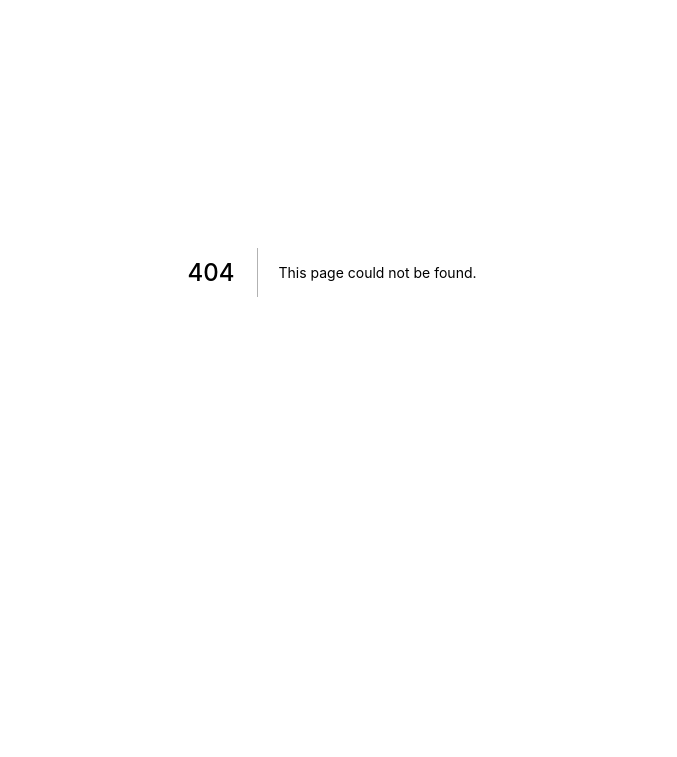
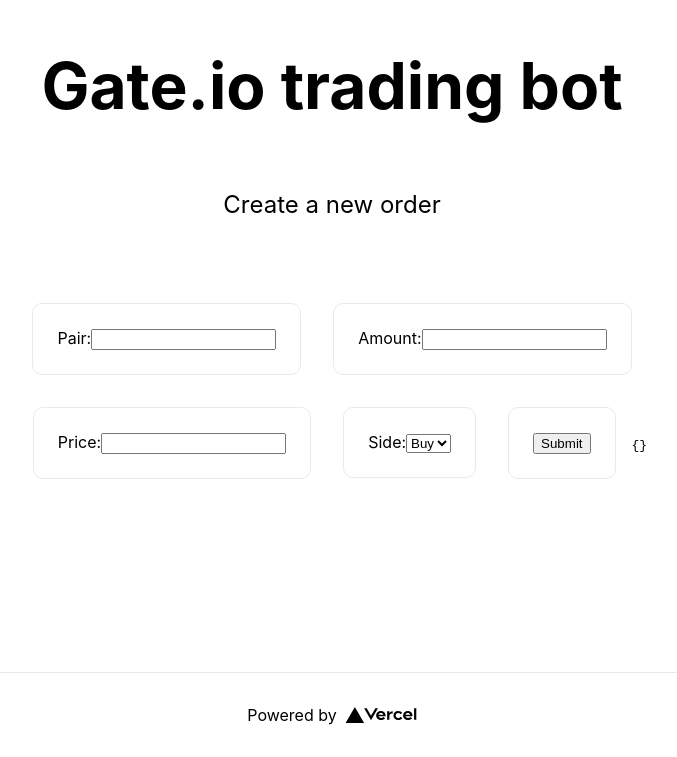
Before and after one commit to sovattha/gateio-nextjs, a Next.js app: page /orders/new in a window 1280 px wide. Before the commit this address had no page. Shown: the part 128-885 px from the top of the page, without its empty margins (308-985 px from the left). Before the commit the page ends 800 px from the top, so only its background shows below. Built offline with nearby package versions, Linux system fonts and the light colour scheme.

Commit message:
Allow to create new order

```diff
--- a/pages/index.tsx
+++ b/pages/index.tsx
@@ -44,7 +44,6 @@
     <div className={styles.container}>
       <Head>
         <title>Gate.io trading bot</title>
-        <meta name="description" content="Generated by create next app" />
         <link rel="icon" href="/favicon.ico" />
       </Head>
 
--- /dev/null
+++ b/pages/orders/new.tsx
@@ -0,0 +1,98 @@
+import axios, { AxiosRequestConfig } from 'axios';
+import type { NextPage } from 'next';
+import Head from 'next/head';
+import Image from 'next/image';
+import { useEffect, useState } from 'react';
+import styles from '../../styles/orders.module.css';
+
+const Home: NextPage = () => {
+  const [pair, setPair] = useState('');
+  const [amount, setAmount] = useState('');
+  const [price, setPrice] = useState('');
+  const [side, setSide] = useState('buy');
+  const [result, setResult] = useState({});
+
+  async function saveOrder() {
+    const config: AxiosRequestConfig = {
+      method: 'post',
+      url: `https://${process.env.NEXT_PUBLIC_ASTRA_DB_ID}-${process.env.NEXT_PUBLIC_ASTRA_DB_REGION}.apps.astra.datastax.com/api/rest/v2/namespaces/${process.env.NEXT_PUBLIC_ASTRA_DB_NAMESPACE}/collections/orders`,
+      headers: {
+        accept: 'application/json',
+        'X-Cassandra-Token': process.env.NEXT_PUBLIC_ASTRA_DB_APPLICATION_TOKEN || '',
+        'Content-Type': 'application/json',
+      },
+      data: {
+        pair,
+        price,
+        amount,
+        side,
+      },
+    };
+    axios(config)
+      .then(function (response) {
+        const responseData = response.data;
+        console.log(responseData);
+        setResult(responseData);
+      })
+      .catch(function (error) {
+        console.log(error);
+        setResult(error);
+      });
+  }
+
+  return (
+    <div className={styles.container}>
+      <Head>
+        <title>Gate.io trading bot</title>
+        <link rel="icon" href="/favicon.ico" />
+      </Head>
+
+      <main className={styles.main}>
+        <h1 className={styles.title}>Gate.io trading bot</h1>
+        <p className={styles.description}>Create a new order</p>
+        <div className={styles.grid}>
+          <div className={styles.card}>
+            <label>Pair:</label>
+            <input type="text" value={pair} onChange={(event) => setPair(event.target.value)} />
+          </div>
+          <div className={styles.card}>
+            <label>Amount:</label>
+            <input type="text" value={amount} onChange={(event) => setAmount(event.target.value)} />
+          </div>
+          <div className={styles.card}>
+            <label>Price:</label>
+            <input type="text" value={price} onChange={(event) => setPrice(event.target.value)} />
+          </div>
+          <div className={styles.card}>
+            <label>Side:</label>
+            <select value={side} onChange={(event) => setSide(event.target.value)}>
+              <option value="buy">Buy</option>
+              <option value="sell">Sell</option>
+            </select>
+          </div>
+          <div className={styles.card} onClick={() => saveOrder()}>
+            <button>Submit</button>
+          </div>
+          <div>
+            <code>{JSON.stringify(result)}</code>
+          </div>
+        </div>
+      </main>
+
+      <footer className={styles.footer}>
+        <a
+          href="https://vercel.com?utm_source=create-next-app&utm_medium=default-template&utm_campaign=create-next-app"
+          target="_blank"
+          rel="noopener noreferrer"
+        >
+          Powered by{' '}
+          <span className={styles.logo}>
+            <Image src="/vercel.svg" alt="Vercel Logo" width={72} height={16} />
+          </span>
+        </a>
+      </footer>
+    </div>
+  );
+};
+
+export default Home;
--- /dev/null
+++ b/styles/orders.module.css
@@ -0,0 +1,115 @@
+.container {
+  padding: 0 2rem;
+}
+
+.main {
+  min-height: 100vh;
+  padding: 4rem 0;
+  flex: 1;
+  display: flex;
+  flex-direction: column;
+  justify-content: center;
+  align-items: center;
+}
+
+.footer {
+  display: flex;
+  flex: 1;
+  padding: 2rem 0;
+  border-top: 1px solid #eaeaea;
+  justify-content: center;
+  align-items: center;
+}
+
+.footer a {
+  display: flex;
+  justify-content: center;
+  align-items: center;
+  flex-grow: 1;
+}
+
+.title a {
+  color: #0070f3;
+  text-decoration: none;
+}
+
+.title a:hover,
+.title a:focus,
+.title a:active {
+  text-decoration: underline;
+}
+
+.title {
+  margin: 0;
+  line-height: 1.15;
+  font-size: 4rem;
+}
+
+.title,
+.description {
+  text-align: center;
+}
+
+.description {
+  margin: 4rem 0;
+  line-height: 1.5;
+  font-size: 1.5rem;
+}
+
+.code {
+  background: #fafafa;
+  border-radius: 5px;
+  padding: 0.75rem;
+  font-size: 1.1rem;
+  font-family: Menlo, Monaco, Lucida Console, Liberation Mono, DejaVu Sans Mono, Bitstream Vera Sans Mono, Courier New, monospace;
+}
+
+.grid {
+  display: flex;
+  align-items: center;
+  justify-content: center;
+  flex-wrap: wrap;
+  max-width: 800px;
+}
+
+.card {
+  margin: 1rem;
+  padding: 1.5rem;
+  text-align: left;
+  color: inherit;
+  text-decoration: none;
+  border: 1px solid #eaeaea;
+  border-radius: 10px;
+  transition: color 0.15s ease, border-color 0.15s ease;
+  max-width: 300px;
+}
+
+.card:hover,
+.card:focus,
+.card:active {
+  color: #0070f3;
+  border-color: #0070f3;
+}
+
+.card h2 {
+  margin: 0 0 1rem 0;
+  font-size: 1.5rem;
+}
+
+.card p {
+  margin: 0;
+  font-size: 1.25rem;
+  line-height: 1.5;
+}
+
+.logo {
+  height: 1em;
+  margin-left: 0.5rem;
+}
+
+@media (max-width: 600px) {
+  .grid {
+    width: 100%;
+    flex-direction: column;
+  }
+}
```
